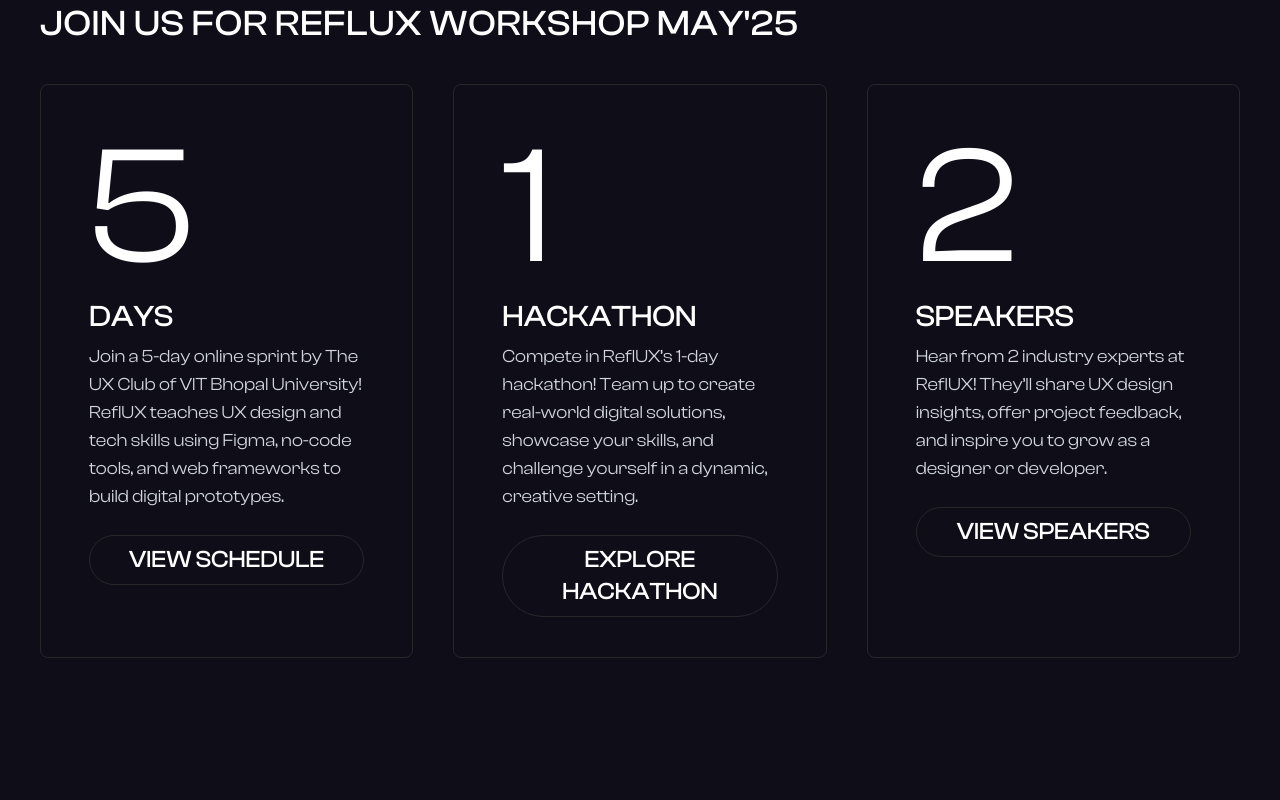
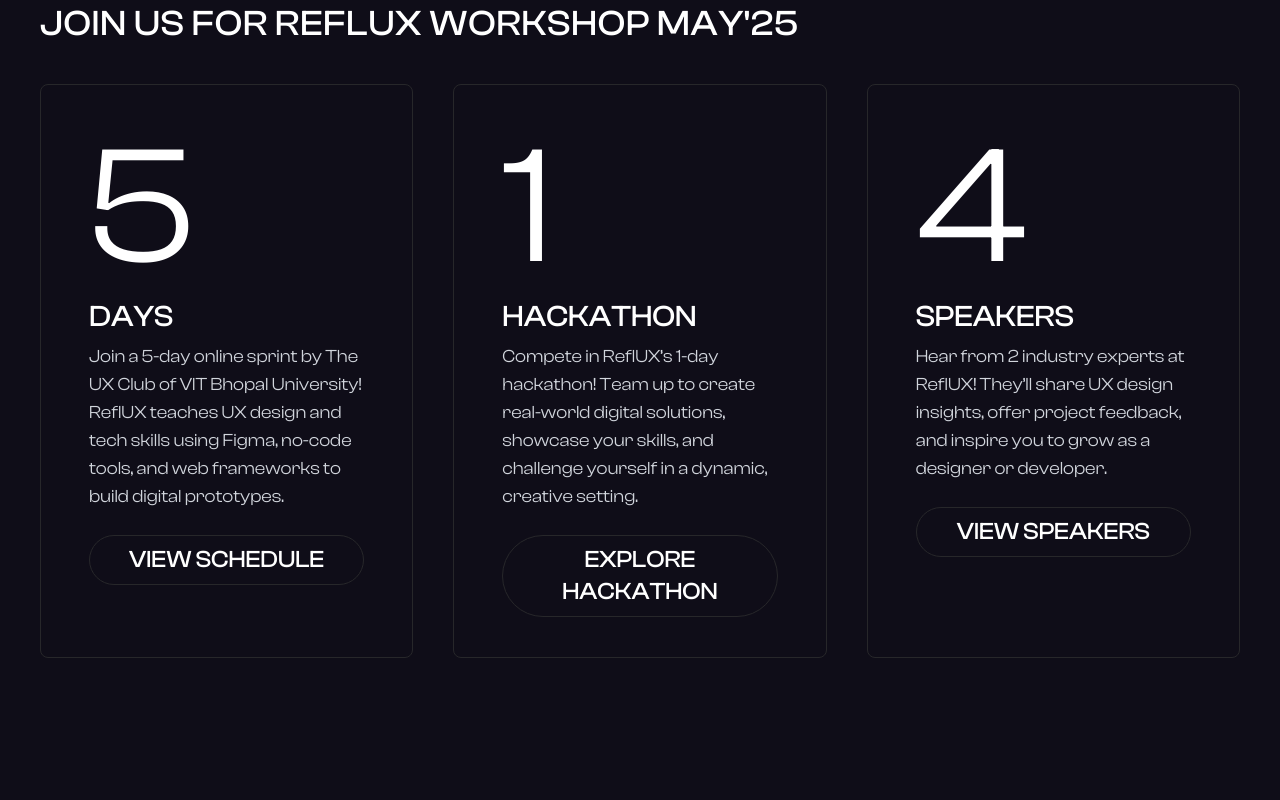
Before and after one commit to yeshu2004/ReflUX, a Next.js app: page / in a window 1280 px wide. Shown: the part 1040-1840 px from the top of the page. Built offline with nearby package versions, Linux system fonts and the light colour scheme.

Commit message:
speaker count updated

```diff
--- a/app/components/Speaker.tsx
+++ b/app/components/Speaker.tsx
@@ -3,7 +3,7 @@
 
 export default function Speaker() {
   return (
-    <div className="min-h-screen w-full bg-[#0F0D18] text-white pt-10 relative z-20">
+    <div className="min-h-screen w-full bg-[#0F0D18] text-white md:py-10 pt-10 relative z-20">
           <h1 className="uppercase md:text-4xl text-2xl tracking-wide md:px-10 px-5 py-5 font-medium">
             Guest Speakers
           </h1>
@@ -79,14 +79,6 @@
             </Link>
             </div>
           </div>
-
-          {/* Card 4: Speakers */}
-          <div className="rounded-lg p-2 text-left border border-gray-700 hidden md:block">
-            <div className="bg-black h-[50vh] rounded-lg w-full overflow-hidden relative">
-              <Image alt="" src={'/blur.jpg'} fill priority quality={75} className="object-cover object-center"/>
-            </div>
-           <h1 className="uppercase tracking-wider md:text-[2vw] text-2xl pt-5">STILL WAITING FOR THE conformation...</h1>
-          </div>
         </div>
         </div>
   )
--- a/app/page.tsx
+++ b/app/page.tsx
@@ -145,7 +145,7 @@
 
             {/* Card 3: Speakers */}
             <div className="border-zinc-800 border rounded-lg lg:px-12 lg:py-10 md:p-6 p-5 flex flex-col text-left">
-              <p className="md:text-[13vw] text-9xl leading-none mb-2">2</p>
+              <p className="md:text-[13vw] text-9xl leading-none mb-2">4</p>
               <p className="lg:text-3xl text-xl font-medium mb-2">SPEAKERS</p>
               <p className="text-gray-300 mb-6 lg:text-lg md:text-sm">
                 Hear from 2 industry experts at ReflUX! They’ll share UX design
```
